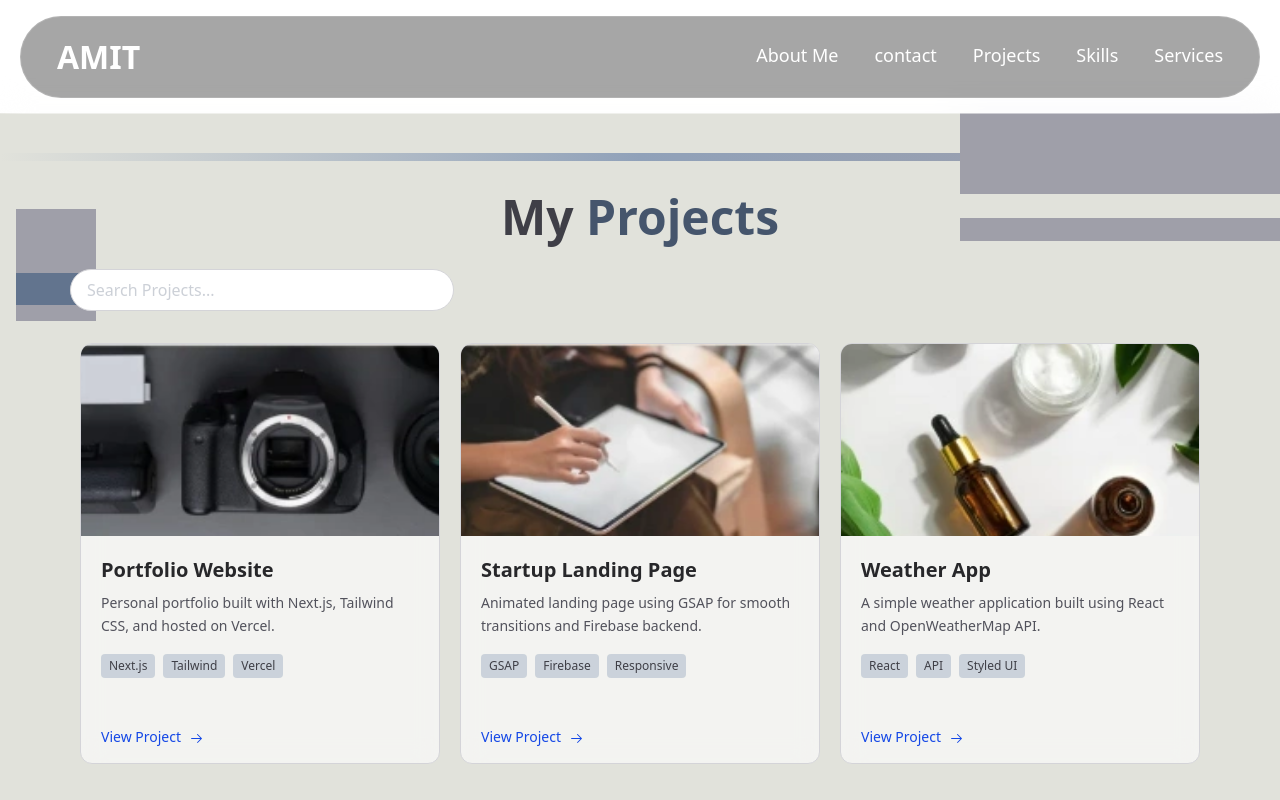
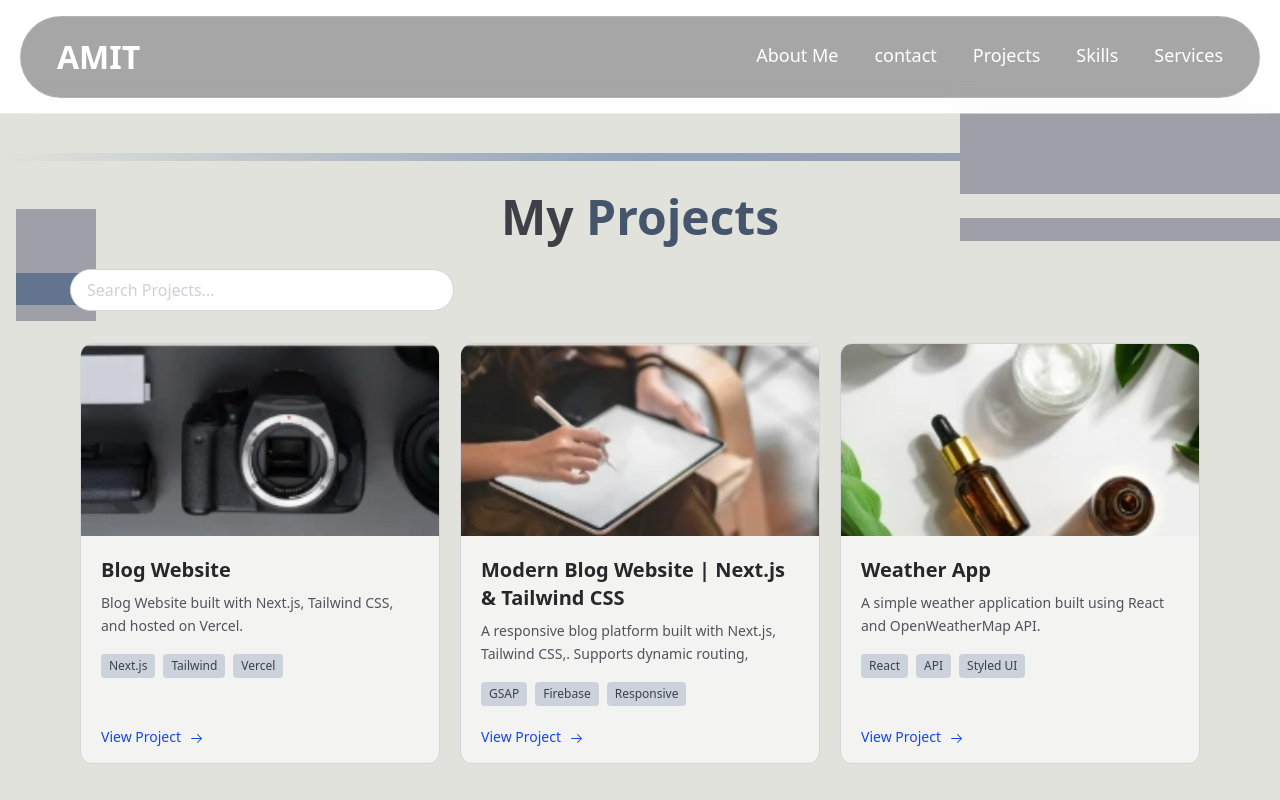
Before and after one commit to AmitSheoran-557/portfolio-01, a Next.js app: page /projects in a window 1280 px wide. Shown: the top 800 px of the page. Built offline with nearby package versions, Linux system fonts and the light colour scheme.

Commit message:
feat: Update project descriptions and links in helper.js

```diff
--- a/src/components/Hero.jsx
+++ b/src/components/Hero.jsx
@@ -91,8 +91,6 @@ const Hero = () => {
                     <motion.div initial={{ y: 80, scale: 0.8 }} animate={{ y: 0, scale: 1 }} transition={{ duration: 0.7, delay: 0.3 }}
                         className="absolute bottom-0 right-0 max-w-xs w-full h-32 max-md:hidden bg-zinc-400">
                         <motion.span
-                            // initial={{ x: 40, opacity: 0, left: 0 }}
-                            //  animate={{ x: 0, opacity: 1, left: 290 }}
                             animate={{ y: [0, -13, 0] }}
                             transition={{
                                 repeat: Infinity,
--- a/src/utils/helper.js
+++ b/src/utils/helper.js
@@ -78,17 +78,17 @@ export const ABOUT_ME_CARDS_DATA = [
 
 export const PROJECTS_DATA_LIST = [
     {
-        title: "Portfolio Website",
-        description: "Personal portfolio built with Next.js, Tailwind CSS, and hosted on Vercel.",
+        title: "Blog Website",
+        description: "Blog Website built with Next.js, Tailwind CSS, and hosted on Vercel.",
         image: "/assets/images/webp/project-thumbnail-img-1.webp",
-        link: "https://your-portfolio-link.com",
+        link: "https://arrow-trade-ten.vercel.app/",
         tags: ["Next.js", "Tailwind", "Vercel"],
     },
     {
-        title: "Startup Landing Page",
-        description: "Animated landing page using GSAP for smooth transitions and Firebase backend.",
+        title: "Modern Blog Website | Next.js & Tailwind CSS",
+        description: "A responsive blog platform built with Next.js, Tailwind CSS,. Supports dynamic routing,",
         image: "/assets/images/webp/project-thumbnail-img-2.webp",
-        link: "https://startup-demo.com",
+        link: "https://shop-nomvbosa9-amits-projects-fb1a793d.vercel.app/",
         tags: ["GSAP", "Firebase", "Responsive"],
     },
     {
```
